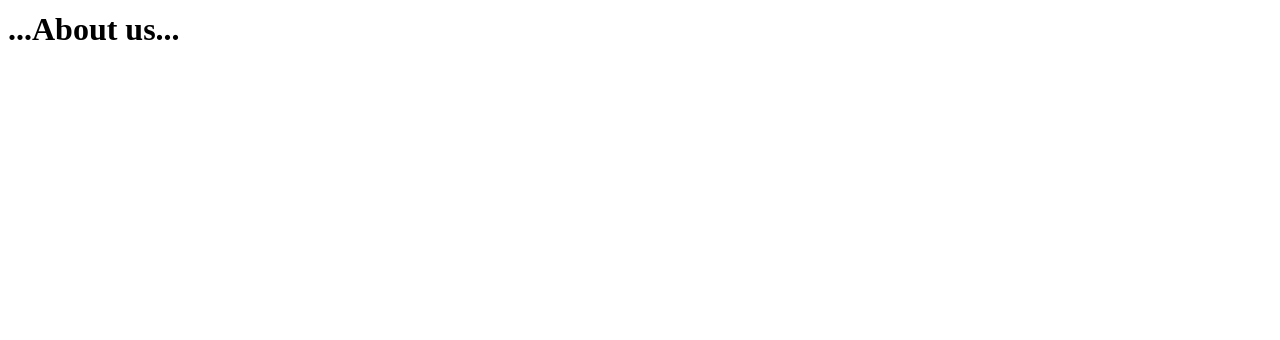
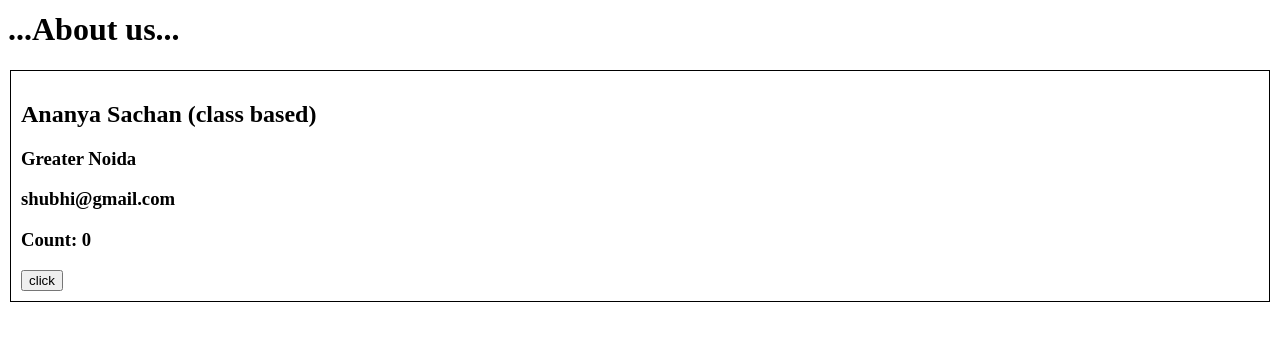
Before and after one commit to AnanyaaSachan/FoodOrdering-WebApp, a React (Vite) app: page /about in a window 1280 px wide. Shown: the part 174-514 px from the top of the page. Built offline with nearby package versions, Linux system fonts and the light colour scheme.

Commit message:
class based component

```diff
--- a/index.css
+++ b/index.css
@@ -80,3 +80,9 @@
  .search-btn{
    cursor: pointer;
  }
+
+ .user{
+   padding: 10px;
+   margin: 2px;
+   border: 1px solid black ;
+ }
--- a/src/components/About.js
+++ b/src/components/About.js
@@ -1,7 +1,12 @@
+import User from "./User";
+import UserClass from "./UserClass";
+
 const About = () =>{
     return(
         <div>
             <h1>...About us...</h1>
+
+            <UserClass name={"Ananya Sachan (class based)"} location={"Greater Noida"} />
         </div>
     )
 }
--- /dev/null
+++ b/src/components/User.js
@@ -0,0 +1,16 @@
+import { useState } from "react";
+
+const User = (props) =>{
+
+    const [count] = useState("0")
+    return(
+        <div className="user">
+            <h2>{props.name}</h2>
+            <h3>Greater Noida</h3>
+            <h3>shubhi@gmail.com</h3>
+            <h3>Count: {count}</h3>
+        </div>
+    )
+}
+
+export default User;
--- /dev/null
+++ b/src/components/UserClass.js
@@ -0,0 +1,37 @@
+import React from "react";
+
+class UserClass extends React.Component {
+
+    constructor(props){
+        super(props);
+
+        this.state = {
+             count : 0,
+        };
+    }
+
+    render(){
+     const {name,location} = this.props;
+     const {count} = this.state;
+
+        return(
+        <div className="user">
+            <h2>{name}</h2>
+            <h3>{location}</h3>
+            <h3>shubhi@gmail.com</h3>
+            <h3> Count: {count}</h3>
+            <button
+              onClick={() =>{
+                 this.setState({
+                     count : this.state.count +1,
+                 });
+              }}
+             >               click
+            </button>
+        </div>
+        )
+    }
+}
+
+
+export default UserClass;
```
